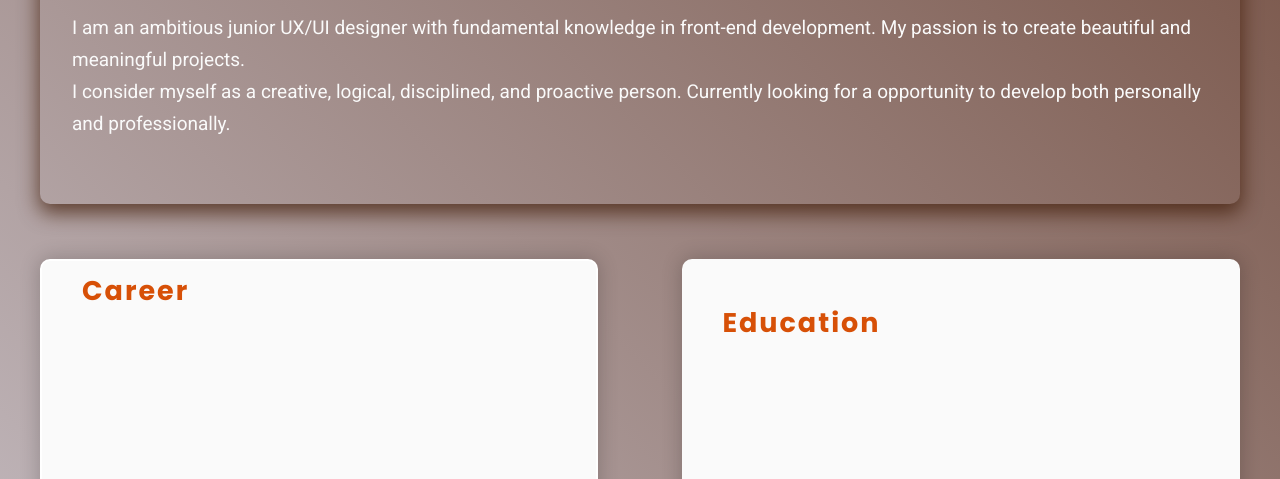
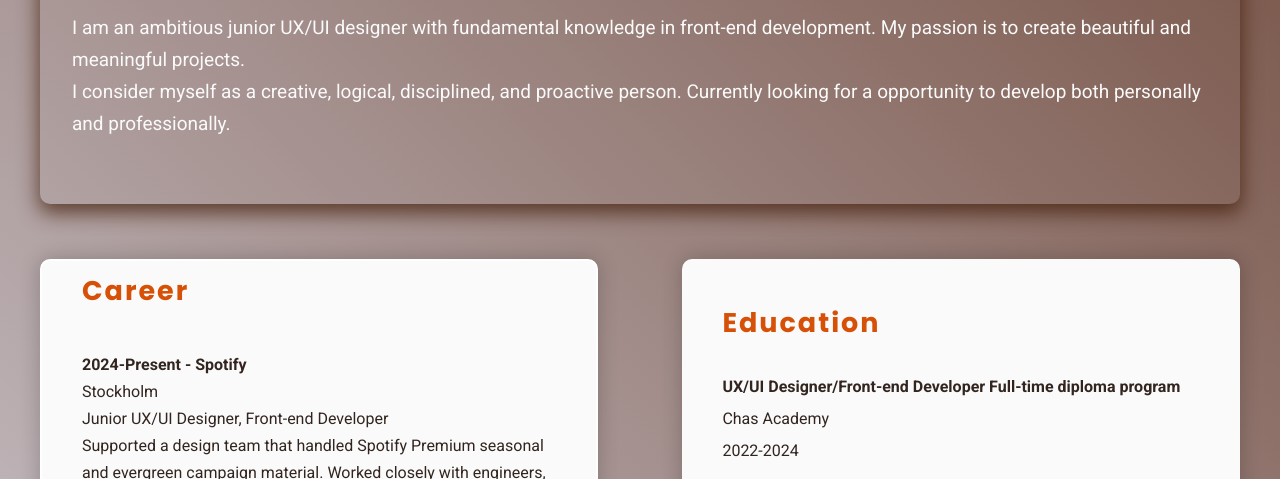
Before and after one commit to Chasacademy-Aylin-Westin/cv, a plain HTML site: page cv.html in a window 1280 px wide. Shown: the part 308-787 px from the top of the page. Drawn offline with Linux system fonts and the light colour scheme.

Commit message:
updated cv html

```diff
--- a/cv.html
+++ b/cv.html
@@ -60,7 +60,7 @@
 
 
 
-    <script src="/json/cv.json"></script>
+    <script src="/js/cv.js"></script>
 
 </body>
 </html>
```
